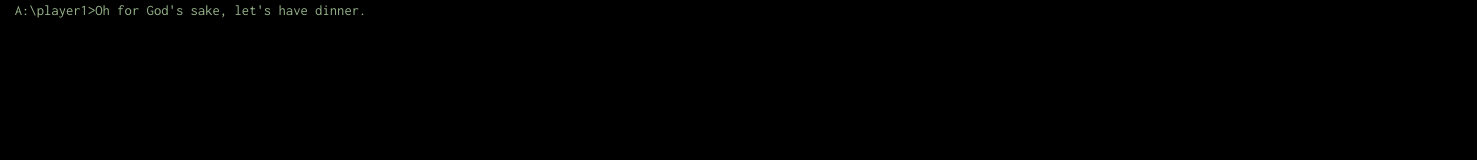
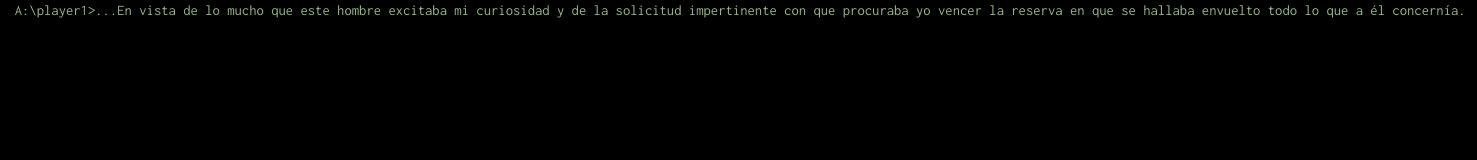
Before and after one commit to JuuzouYT/thegame, a plain HTML site: page index.html in a window 1280 px wide. Shown: the whole page, 1477 px wide, since content can reach past the window. Drawn offline with nearby package versions, Linux system fonts and the light colour scheme.

Commit message:
Update index.html

```diff
--- a/index.html
+++ b/index.html
@@ -118,7 +118,10 @@ body {
     <div id="container">
       <output></output>
       <div id="input-line" class="input-line">
-        <div class="prompt">A:\player1>Oh for God's sake, let's have dinner.</div><div><input class="cmdline" autofocus /></div>
+        <div class="prompt">A:\player1>...En vista de lo
+mucho que este hombre excitaba mi curiosidad y de la solicitud impertinente con que
+procuraba yo vencer la reserva en que se hallaba envuelto todo lo que a él concernía.
+        </div><div><input class="cmdline" autofocus /></div>
       </div>
     </div>
 
```
